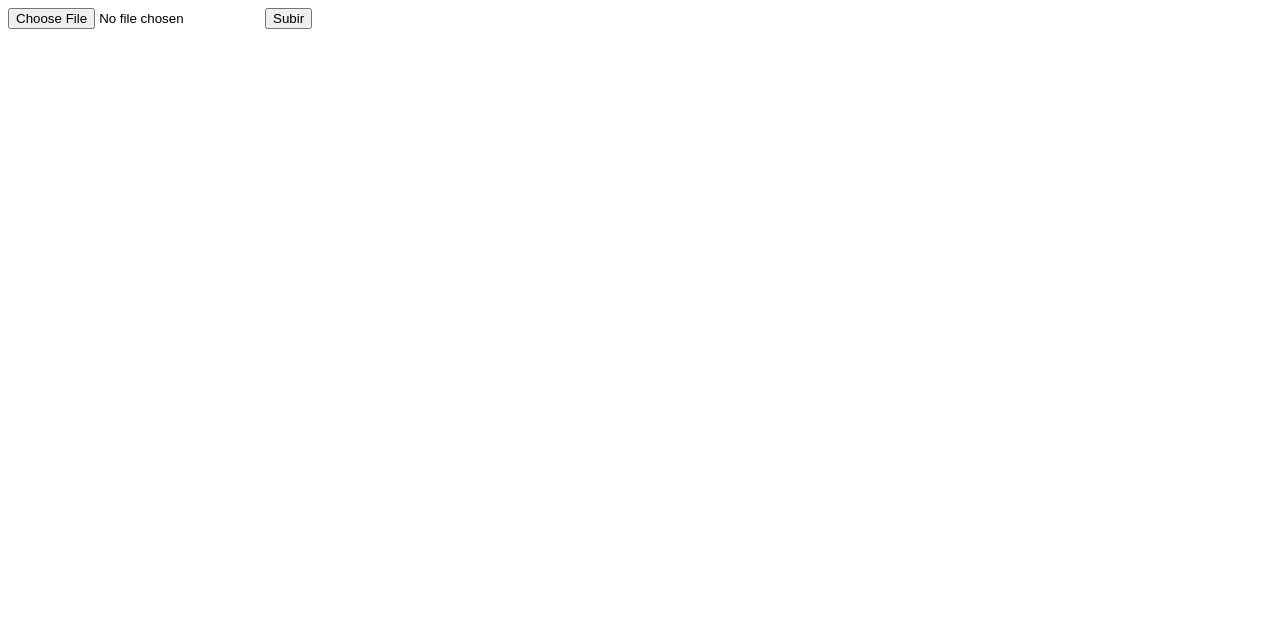
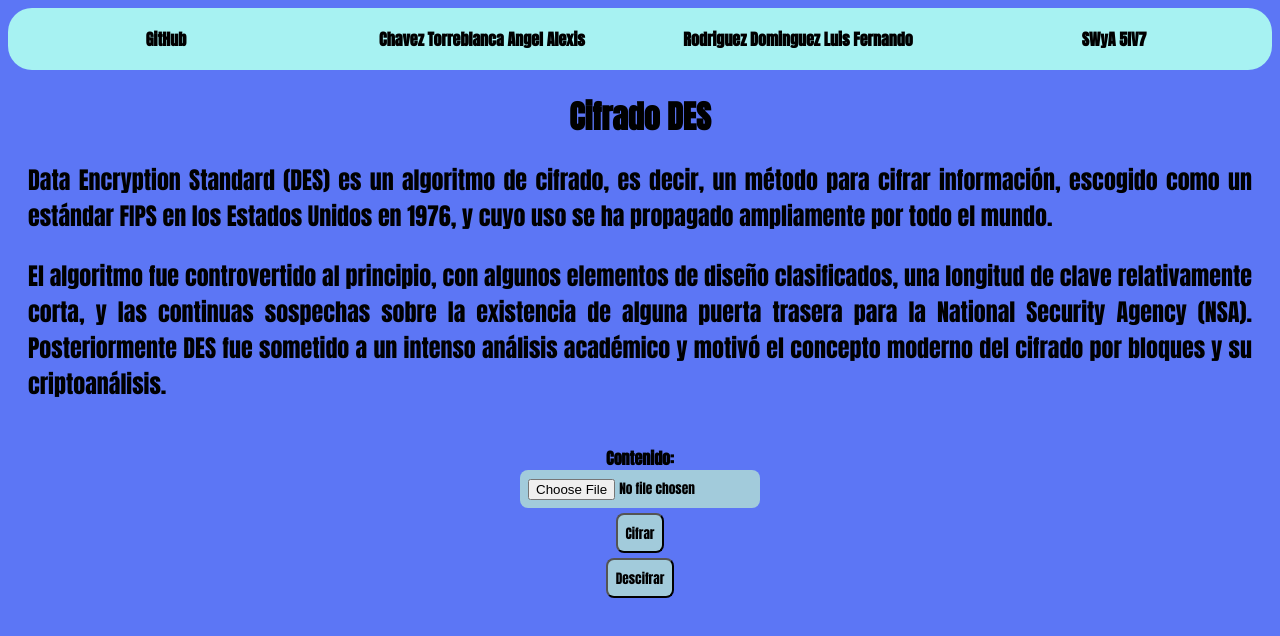
Before and after one commit to luisferdev11/5IV7_SWyA, a website: page DES-TareaBackend/public/index.html in a window 1280 px wide. Drawn offline with Linux system fonts and the light colour scheme.

Commit message:
funciona casi todo, falta obtener la llave

```diff
--- /dev/null
+++ b/DES-TareaBackend/files/mensajeDesencriptado.txt
@@ -0,0 +1 @@
+Me la peló el cifrado
--- /dev/null
+++ b/DES-TareaBackend/files/mensajeEncriptado.txt
@@ -0,0 +1 @@
+g25vp5xuF3DS5IcKmbeF8UXjYCoij1cN
--- a/DES-TareaBackend/files/texto.txt
+++ /dev/null
@@ -1 +0,0 @@
-soy el papu mas papu de papus. When haces tus momos en cifrado "El futuro es hoy oiste viejo", but no puedes descifrarlo "oh, mi lente de contacto"
--- a/DES-TareaBackend/package.json
+++ b/DES-TareaBackend/package.json
@@ -10,6 +10,7 @@
   "author": "",
   "license": "ISC",
   "dependencies": {
+    "base64-stream": "^1.0.0",
     "express": "^4.17.1",
     "express-fileupload": "^1.2.1"
   }
--- /dev/null
+++ b/DES-TareaBackend/prueba.txt
@@ -0,0 +1 @@
+Me la peló el cifrado
--- /dev/null
+++ b/DES-TareaBackend/public/Css/style.css
@@ -0,0 +1,80 @@
+@charset "utf-8";
+@import url("https://fonts.googleapis.com/css2?family=Anton&display=swap");
+/* CSS Document */
+nav {
+  border-radius: 1.5rem;
+  width: 100%;
+  display: flex;
+  background-color: #a7f2f2;
+  align-items: center;
+  padding: 0;
+}
+
+nav a {
+  border-radius: 1.5rem;
+  width: 50%;
+  font-family: "Anton";
+  text-decoration: none;
+  text-align: center;
+  padding: 1.2rem;
+  color: black;
+  font-weight: bold;
+}
+
+nav a:hover {
+  background-color: #a0e8d3;
+  color: black;
+}
+
+body {
+  margin-bottom: 3rem;
+  background-color: #5c76f5;
+  font-family: "Anton";
+  color: black;
+  height: 1200px;
+  /*align-items: center;
+	align-content: center;
+	align-self: center;*/
+}
+
+input {
+  font-family: "Anton";
+  margin: 0px auto;
+  border-radius: 0.5rem;
+  display: flex;
+  background-color: #a2cbdb;
+  align-items: center;
+  padding: 0.5rem;
+}
+
+.main {
+  text-align: center;
+}
+
+.texto {
+  font-family: "Anton";
+  margin: 20px;
+  color: black;
+  font-size: 150%;
+  text-align: justify;
+  /*width: 80%;*/
+  align-content: center;
+}
+.CuadroUno {
+  margin: 0px auto;
+  width: 80%;
+  border-radius: 1rem;
+  background-color: #a7c8f2;
+}
+.botones-enviar {
+  margin-top: 5px;
+}
+
+body::-webkit-scrollbar {
+  width: 7px;
+  background-color: #5c76f5;
+}
+body::-webkit-scrollbar-thumb {
+  background-color: #a7f2f2;
+  border-radius: 1rem;
+}
--- a/DES-TareaBackend/public/index.html
+++ b/DES-TareaBackend/public/index.html
@@ -1,15 +1,47 @@
+
 <!DOCTYPE html>
 <html lang="en">
 <head>
     <meta charset="UTF-8">
     <meta http-equiv="X-UA-Compatible" content="IE=edge">
     <meta name="viewport" content="width=device-width, initial-scale=1.0">
+	 <link rel="stylesheet" href="Css/style.css">
     <title>Prueba de archivos</title>
 </head>
+	<nav>
+	    <a href="" target="_blank">GitHub</a>
+		<a href="https://github.com/MagicOso1412" target="_blank">Chavez Torreblanca Angel Alexis</a>
+		<a href="https://github.com/luisferdev11" target="_blank">Rodriguez Dominguez Luis Fernando</a>
+		<a>SWyA 5IV7</a>
+	</nav>
 <body>
-    <form action='http://localhost:3000/upload' method="POST" enctype="multipart/form-data">
-        <input type="file" name="file">
-        <input type="submit" value="Subir">
-    </form>
+	<div class="main">
+		 <h1>Cifrado DES</h1>
+            <div class="texto">
+                    Data Encryption Standard (DES) es un algoritmo de cifrado, es decir, un
+                    método para cifrar información, escogido como un estándar FIPS en los Estados
+                    Unidos en 1976, y cuyo uso se ha propagado ampliamente por todo el mundo.
+                <p>
+                    El algoritmo fue controvertido al principio, con algunos elementos de diseño
+                    clasificados, una longitud de clave relativamente corta, y las continuas
+                    sospechas sobre la existencia de alguna puerta trasera para la National
+                    Security Agency (NSA). Posteriormente DES fue sometido a un intenso análisis
+                    académico y motivó el concepto moderno del cifrado por bloques y su
+                    criptoanálisis.
+				</p>
+            </div>
+
+	<div>
+		<div class="Contenido">
+		 		<b>Contenido:</b>
+    		<form method="POST" encType="multipart/form-data" id="formulario">
+        		<input name="contenido" id="contenido" type="file" name="file" accept="text/plain">
+        		<input class="botones-enviar" type="submit" onclick="cifrar(event)" value="Cifrar">
+                <input class="botones-enviar" type="submit" onclick="descifrar(event)" value="Descifrar">
+    		</form>
+		</div>
+    </div>
+	</div>
+    <script src="Js/validacion.js"></script>
 </body>
 </html>
--- /dev/null
+++ b/DES-TareaBackend/public/js/validacion.js
@@ -0,0 +1,9 @@
+const formulario = document.getElementById("formulario");
+
+function cifrar(event){
+    formulario.setAttribute("action", "/encriptar");
+}
+
+function descifrar(event){
+    formulario.setAttribute("action", "/desencriptar");
+}
```
Also changed, not shown: DES-TareaBackend/DES.js (+6 -22 lines), DES-TareaBackend/app.js (+22 -9 lines), 2 other files.
